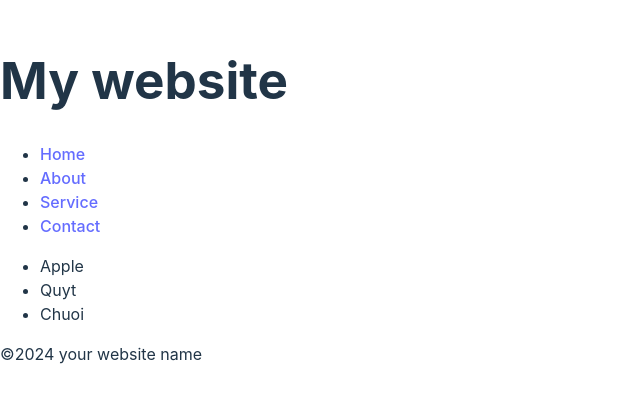
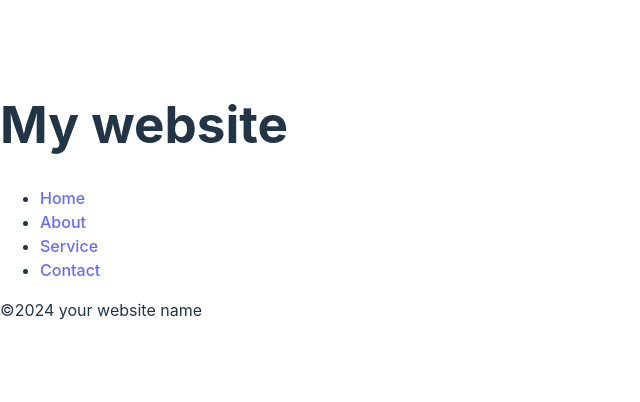
Before and after one commit to TranGiaPhu2004/SWP391-Koi-Delivery-System, a React (Vite) app in the folder Front-End/: page / in a window 1280 px wide. Shown: the part 200-602 px from the top of the page, without its empty margins (0-640 px from the left). Built offline with nearby package versions, Linux system fonts and the light colour scheme.

Commit message:
Update Food.jsx

```diff
--- a/Front-End/src/Food.jsx
+++ b/Front-End/src/Food.jsx
@@ -4,9 +4,7 @@ function Food(){
     const food2 = 'Chuoi';
     return(
         <ul>
-            <li>Apple</li>
-            <li>{food1}</li>
-            <li>{food2}</li>
+
         </ul>
     );
 }
```
